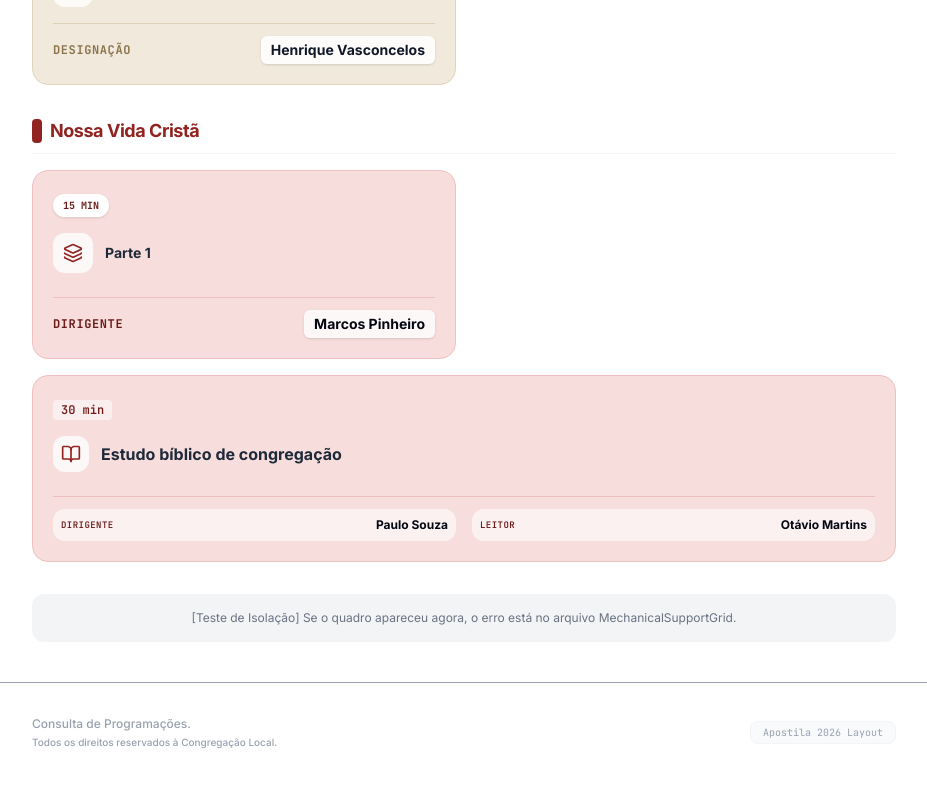
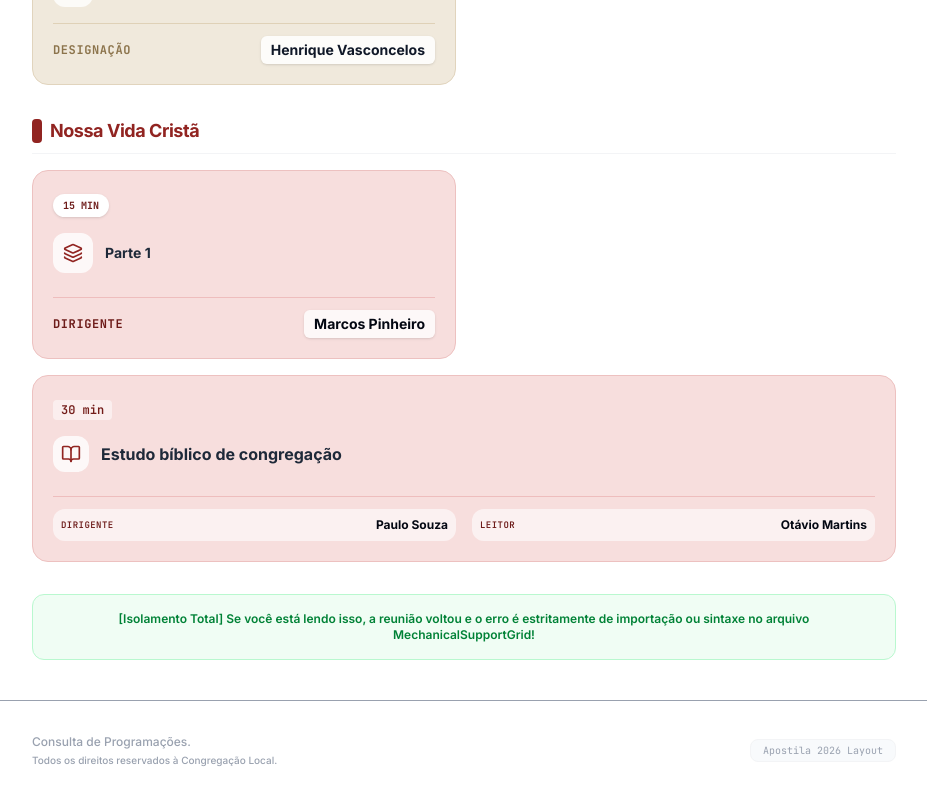
Before and after one commit to Sivuca73/appcontrole-web, a React (Vite) app: page / in a window 1280 px wide. Shown: the part 1105-1905 px from the top of the page, without its empty margins (176-1103 px from the left). Built offline with nearby package versions, Linux system fonts and the light colour scheme; no server answers; the database is empty.

Commit message:
Update MeetingMidweek.tsx

```diff
--- a/src/components/MeetingMidweek.tsx
+++ b/src/components/MeetingMidweek.tsx
@@ -14,7 +14,6 @@ import {
   Layers
 } from 'lucide-react';
 import { SecaoVidaMinisterio, DesignacoesMecanicas } from '../types';
-import { MechanicalSupportGrid } from './MechanicalSupportGrid';
 
 interface MeetingMidweekProps {
   key?: string;
@@ -23,7 +22,6 @@ interface MeetingMidweekProps {
 }
 
 export function MeetingMidweek({ meioSemana, mecanicas }: MeetingMidweekProps) {
-  // 1. Verificação preventiva inicial
   if (!meioSemana) {
     return (
       <div className="flex flex-col items-center justify-center p-12 text-center bg-white rounded-2xl border border-gray-100 min-h-[300px] shadow-sm">
@@ -36,8 +34,6 @@ export function MeetingMidweek({ meioSemana, mecanicas }: MeetingMidweekProps) {
     );
   }
 
-  // 2. Bloco de captura global para impedir que erros de dados gerem Tela Branca
-  try {
   return (
     <div className="space-y-8" id="meio-semana-programacao-view">
 
@@ -97,7 +93,6 @@ export function MeetingMidweek({ meioSemana, mecanicas }: MeetingMidweekProps) {
             { label: "Joias espirituais", defaultTime: "10 min", key: 1, icon: Gem },
             { label: "Leitura da Bíblia", defaultTime: "4 min", key: 2, icon: BookOpen }
           ].map((cardConfig) => {
-              // Verificação ultra-segura para evitar ler posições inexistentes do array
             const tesourosArray = meioSemana.tesouros || [];
             const dadosBanco = tesourosArray[cardConfig.key];
             const CustomIcon = cardConfig.icon;
@@ -271,23 +266,9 @@ export function MeetingMidweek({ meioSemana, mecanicas }: MeetingMidweekProps) {
         </div>
       </div>
 
-        {/* Rodapé Seguro */}
-        {/* <MechanicalSupportGrid designacoes={mecanicas} /> */}
-
-        <div className="p-4 bg-gray-100 text-center rounded-xl text-xs text-gray-500">
-          [Teste de Isolação] Se o quadro apareceu agora, o erro está no arquivo MechanicalSupportGrid.
+      <div className="p-4 bg-green-50 border border-green-200 text-center rounded-xl text-xs text-green-700 font-semibold">
+        [Isolamento Total] Se você está lendo isso, a reunião voltou e o erro é estritamente de importação ou sintaxe no arquivo MechanicalSupportGrid!
       </div>
     </div>
   );
-  } catch (error) {
-    console.error("Erro crítico interceptado no MeetingMidweek:", error);
-    return (
-      <div className="p-6 bg-red-50 border border-red-200 text-red-800 rounded-xl max-w-md mx-auto mt-10">
-        <p className="font-bold">Aviso do Sistema</p>
-        <p className="text-sm mt-1">
-          O componente foi reiniciado de forma segura para evitar travamentos na tela.
-        </p>
-      </div>
-    );
 }
-}
```
Lines whose indentation alone changed are shown as unchanged.
